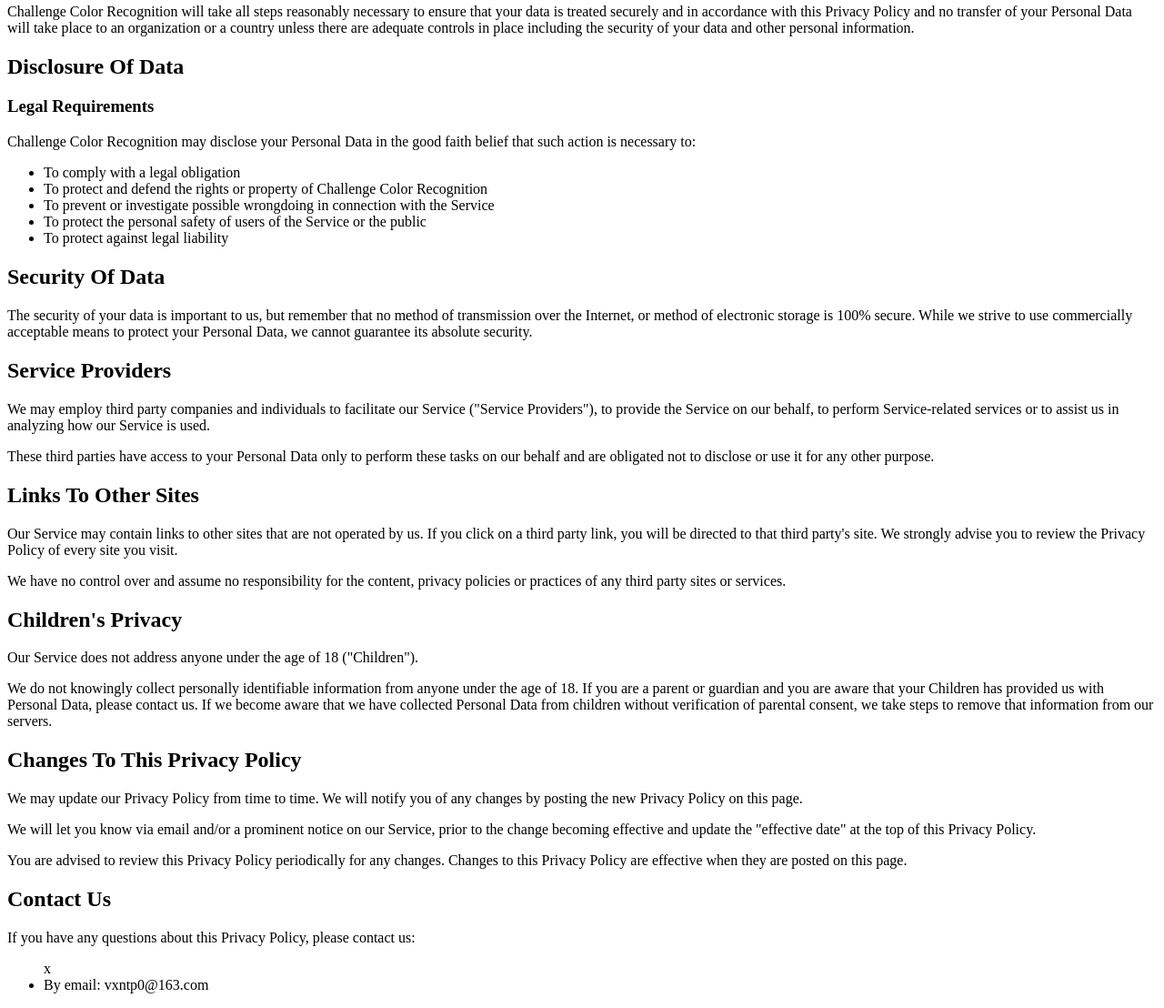
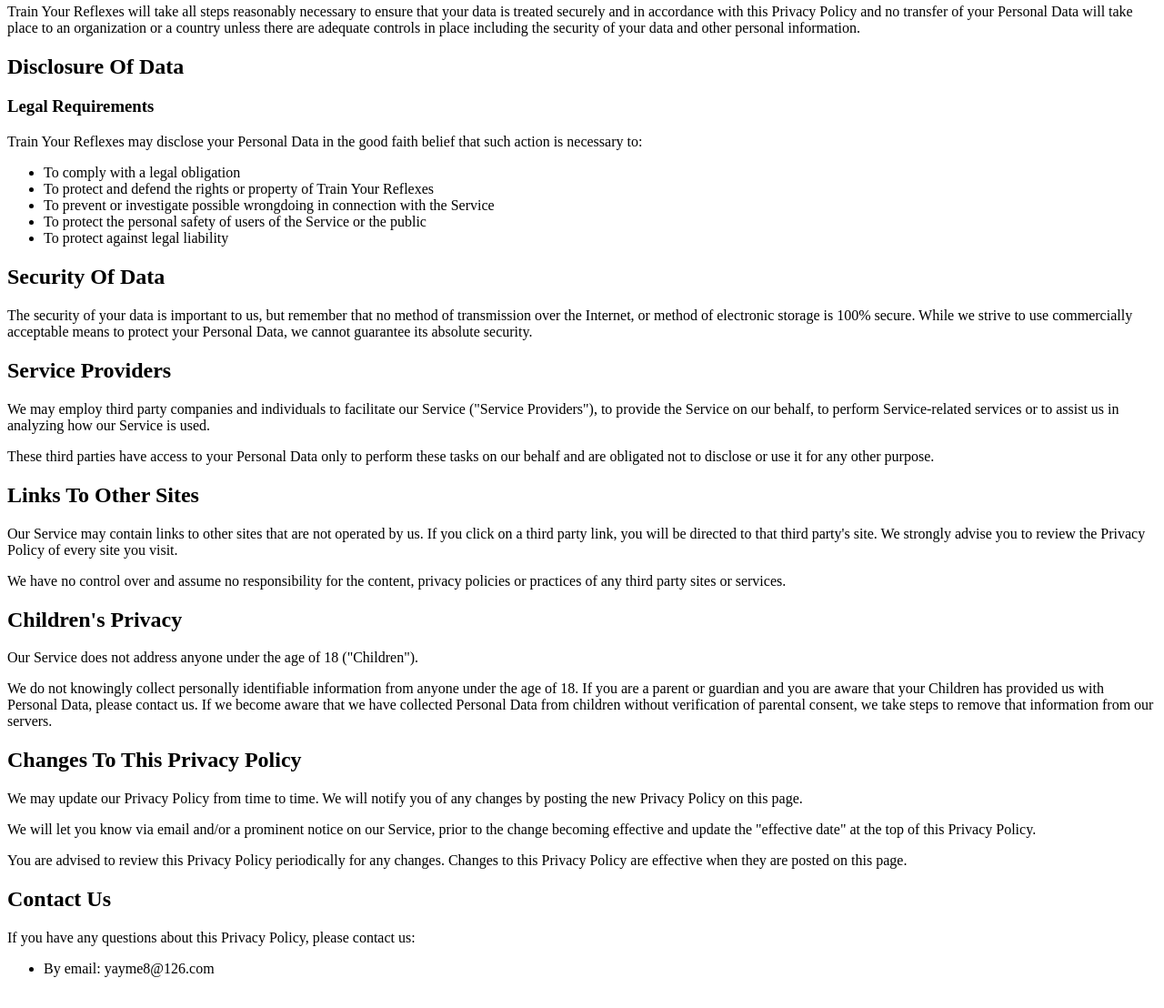
Before and after one commit to mikeprivacypolicy/AXIS-PREMIUM, a plain HTML site: page index.html in a window 1280 px wide. Shown: the part 1249-2357 px from the top of the page at 91% size. Drawn offline with Linux system fonts and the light colour scheme.

Commit message:
Update index.html

```diff
--- a/index.html
+++ b/index.html
@@ -16,7 +16,7 @@
                     <div class="content">
                         <h1>Privacy Policy</h1>
                         <p>Effective date: October 25, 2019</p>
-                        <p>Challenge Color Recognition ("us", "we", or "our") operates the Challenge Color Recognition mobile application (hereinafter referred to as the "Service")</p>
+                        <p>Train Your Reflexes ("us", "we", or "our") operates the Train Your Reflexes mobile application (hereinafter referred to as the "Service")</p>
                         <p>This page informs you of our policies regarding the collection, use, and disclosure of personal data when you use our Service and the choices you have associated with that data. </p>
                         <p>We use your data to provide and improve the Service. By using the Service, you agree to the collection and use of information in accordance with this policy. Unless otherwise defined in this Privacy Policy, the terms used in this Privacy Policy have the same meanings as in our Terms and Conditions.</p>
                         <h2>Information Collection And Use</h2>
@@ -40,7 +40,7 @@
                         <li><strong>Security Cookies.</strong> We use Security Cookies for security purposes.</li>
                         </ul>
                         <h2>Use of Data</h2>
-                        <p>Challenge Color Recognition uses the collected data for various purposes:</p>
+                        <p>Train Your Reflexes uses the collected data for various purposes:</p>
                         <ul>
                         <li>To provide and maintain the Service</li>
                         <li>To notify you about changes to our Service</li>
@@ -54,13 +54,13 @@
                         <p>Your information, including Personal Data, may be transferred to — and maintained on — computers located outside of your state, province, country or other governmental jurisdiction where the data protection laws may differ than those from your jurisdiction.</p>
                         <p>If you are located outside China and choose to provide information to us, please note that we transfer the data, including Personal Data, to China and process it there.</p>
                         <p>Your consent to this Privacy Policy followed by your submission of such information represents your agreement to that transfer.</p>
-                        <p>Challenge Color Recognition will take all steps reasonably necessary to ensure that your data is treated securely and in accordance with this Privacy Policy and no transfer of your Personal Data will take place to an organization or a country unless there are adequate controls in place including the security of your data and other personal information.</p>
+                        <p>Train Your Reflexes will take all steps reasonably necessary to ensure that your data is treated securely and in accordance with this Privacy Policy and no transfer of your Personal Data will take place to an organization or a country unless there are adequate controls in place including the security of your data and other personal information.</p>
                         <h2>Disclosure Of Data</h2>
                         <h3>Legal Requirements</h3>
-                        <p>Challenge Color Recognition may disclose your Personal Data in the good faith belief that such action is necessary to:</p>
+                        <p>Train Your Reflexes may disclose your Personal Data in the good faith belief that such action is necessary to:</p>
                         <ul>
                         <li>To comply with a legal obligation</li>
-                        <li>To protect and defend the rights or property of Challenge Color Recognition</li>
+                        <li>To protect and defend the rights or property of Train Your Reflexes</li>
                         <li>To prevent or investigate possible wrongdoing in connection with the Service</li>
                         <li>To protect the personal safety of users of the Service or the public</li>
                         <li>To protect against legal liability</li>
@@ -82,8 +82,8 @@
                         <p>You are advised to review this Privacy Policy periodically for any changes. Changes to this Privacy Policy are effective when they are posted on this page.</p>
                         <h2>Contact Us</h2>
                         <p>If you have any questions about this Privacy Policy, please contact us:</p>
-                        <ul>x
-                        <li>By email: vxntp0@163.com</li>
+                        <ul>
+                        <li>By email: yayme8@126.com</li>
                         </ul> </div>
                 </div>
             </div>
```
